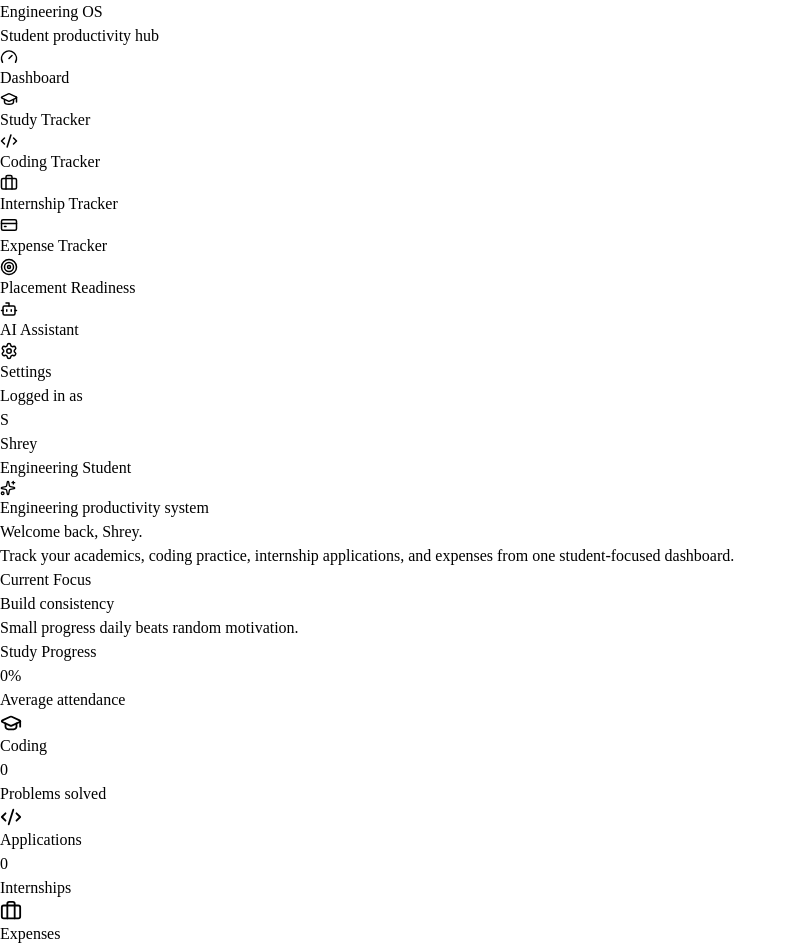
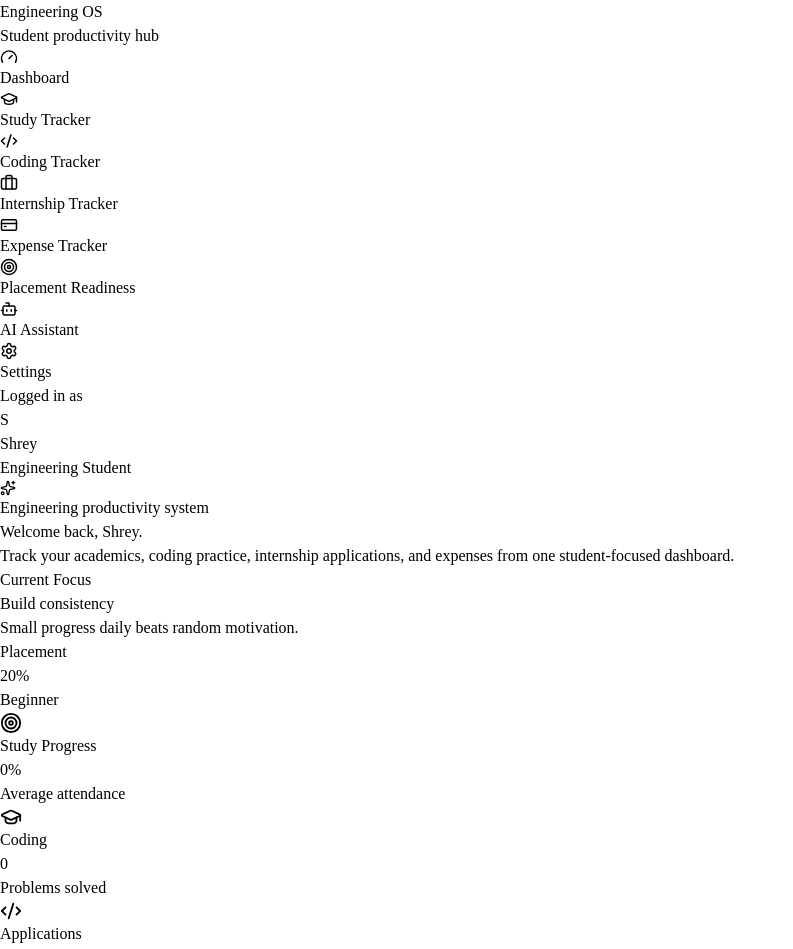
Before and after one commit to SHREYA-DASS926/engineering-os, a React (Vite) app: page / in a window 1280 px wide. Shown: the top 949 px of the page, without its empty margins (0-793 px from the left). Built offline with nearby package versions, Linux system fonts and the light colour scheme.

Commit message:
feat: show placement score on dashboard

```diff
--- a/src/pages/Dashboard.tsx
+++ b/src/pages/Dashboard.tsx
@@ -3,6 +3,7 @@ import {
   Code2,
   CreditCard,
   GraduationCap,
+  Target,
 } from "lucide-react";
 
 import StatCard from "../components/StatCard";
@@ -17,11 +18,19 @@ import { codingService } from "../services/coding.service";
 import { internshipService } from "../services/internship.service";
 import { expenseService } from "../services/expense.service";
 
+import { calculatePlacementReadiness } from "../features/placement/utils/scoring";
+
 function Dashboard() {
   const subjects = studyService.getSubjects();
   const codingProblems = codingService.getProblems();
   const internshipApplications = internshipService.getApplications();
   const expenses = expenseService.getExpenses();
+
+  const readiness = calculatePlacementReadiness({
+    subjects,
+    codingProblems,
+    applications: internshipApplications,
+  });
 
   function calculateAttendance(attended: number, total: number) {
     if (total === 0) return 0;
@@ -56,7 +65,14 @@ function Dashboard() {
     <div className="space-y-8">
       <DashboardHeader />
 
-      <div className="grid grid-cols-1 md:grid-cols-2 xl:grid-cols-4 gap-6">
+      <div className="grid grid-cols-1 md:grid-cols-2 xl:grid-cols-5 gap-6">
+        <StatCard
+          title="Placement"
+          value={`${readiness.totalScore}%`}
+          description={readiness.level}
+          icon={Target}
+        />
+
         <StatCard
           title="Study Progress"
           value={`${averageAttendance}%`}
```
